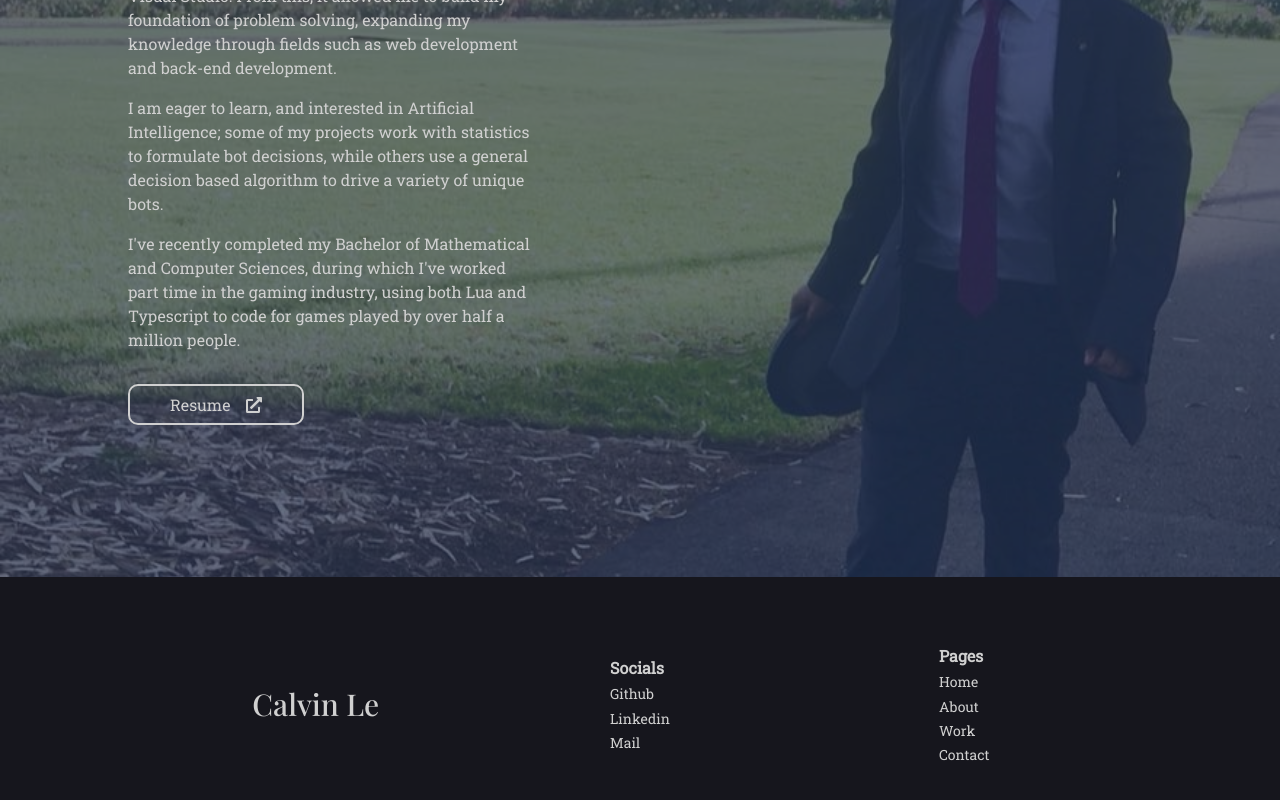
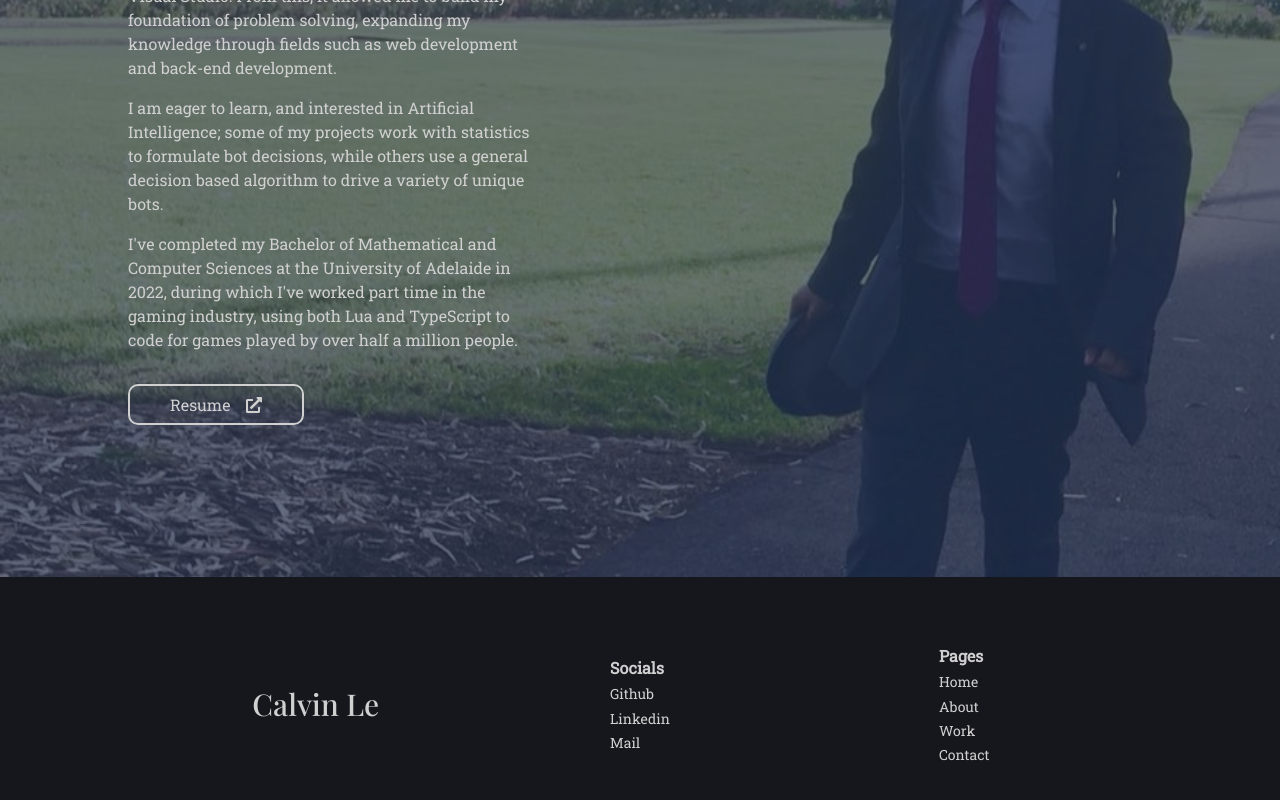
Before and after one commit to CalvinLe360/calvinle360.github.io, a Next.js app: page / in a window 1280 px wide. Shown: the part 3576-4376 px from the top of the page. Built offline with nearby package versions, Linux system fonts and the light colour scheme.

Commit message:
minor information fixes

```diff
--- a/Constants/userinfo.js
+++ b/Constants/userinfo.js
@@ -70,7 +70,7 @@ export const userinfo = {
             "An experienced programmer aspiring to become even greater.",
             "I first started building applications in C# through Visual Studio. From this, it allowed me to build my foundation of problem solving, expanding my knowledge through fields such as web development and back-end development.",
             "I am eager to learn, and interested in Artificial Intelligence; some of my projects work with statistics to formulate bot decisions, while others use a general decision based algorithm to drive a variety of unique bots.",
-            "I've recently completed my Bachelor of Mathematical and Computer Sciences, during which I've worked part time in the gaming industry, using both Lua and Typescript to code for games played by over half a million people.",
+            "I've completed my Bachelor of Mathematical and Computer Sciences at the University of Adelaide in 2022, during which I've worked part time in the gaming industry, using both Lua and TypeScript to code for games played by over half a million people.",
         ],
         resume: "/resume.pdf", //link your resume here. it can be drive link or any other link
     },
```
